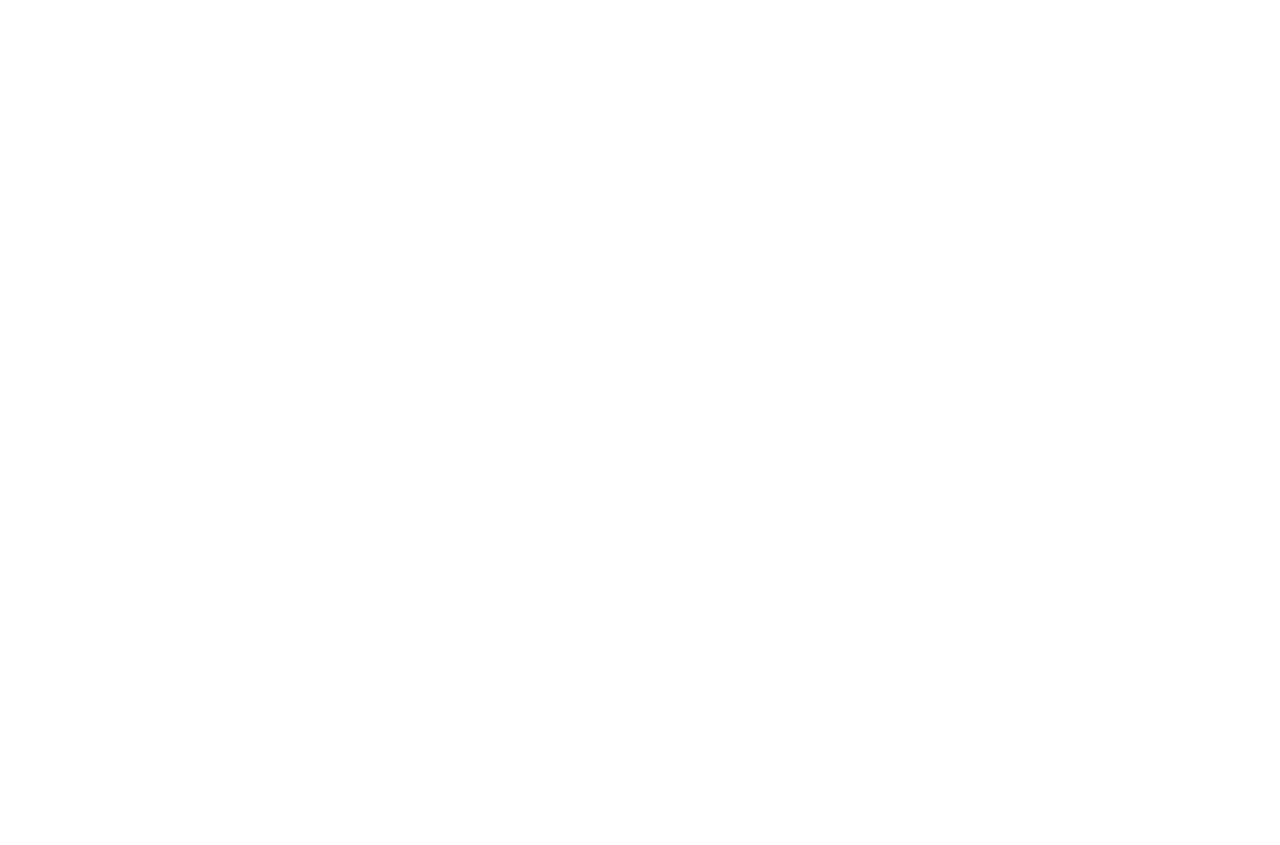
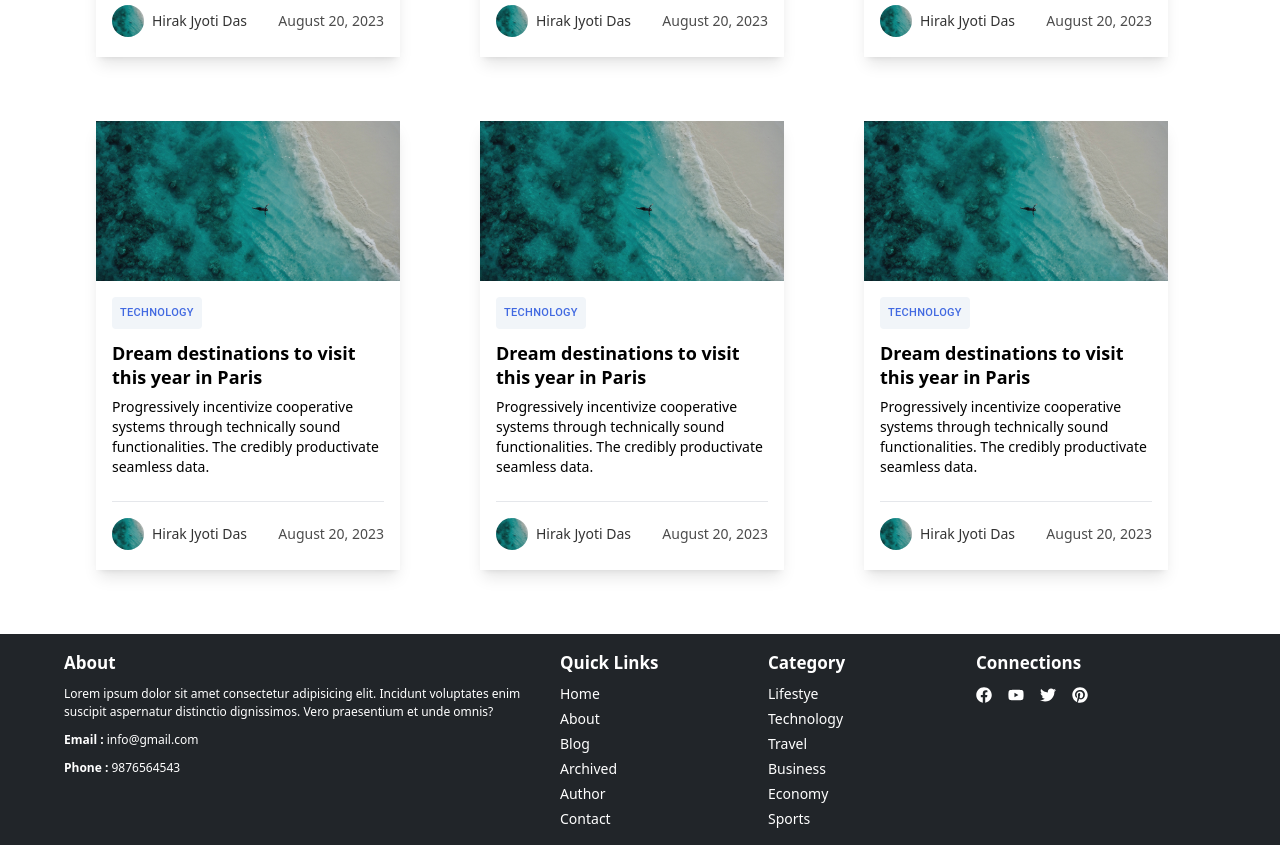
Before and after one commit to Hirak7024/Blog_Website, a React (Create React App) app in the folder client/: page /homepage in a window 1280 px wide. Shown: the part 1140-1985 px from the top of the page. Before the commit the page ends 800 px from the top, so only its background shows below. Built offline with nearby package versions, Linux system fonts and the light colour scheme.

Commit message:
first commit

```diff
--- a/client/package.json
+++ b/client/package.json
@@ -5,12 +5,14 @@
   "dependencies": {
     "@emotion/react": "^11.11.4",
     "@emotion/styled": "^11.11.5",
+    "@mui/icons-material": "^5.15.21",
     "@mui/material": "^5.15.21",
     "@testing-library/jest-dom": "^5.17.0",
     "@testing-library/react": "^13.4.0",
     "@testing-library/user-event": "^13.5.0",
     "react": "^18.3.1",
     "react-dom": "^18.3.1",
+    "react-icons": "^5.2.1",
     "react-router-dom": "^6.24.0",
     "react-scripts": "5.0.1",
     "web-vitals": "^2.1.4"
--- /dev/null
+++ b/client/src/Components/Card.jsx
@@ -0,0 +1,26 @@
+import { Grid, Button, Avatar } from '@mui/material'
+import React from 'react'
+import demoImage from "../Assets/Image1.jpg";
+
+export default function Card() {
+    return (
+        <div className='w-[19rem] flex flex-col gap-y-2 shadow-lg'>
+            <div className='w-full h-[10rem]'>
+                <img className='w-full h-full object-cover object-top' src={demoImage} alt="" />
+            </div>
+            <div className='px-4 flex flex-col gap-2 pt-2'>
+            <Button variant='text' sx={{ color: "royalblue", alignSelf: "flex-start", fontSize: "11px", backgroundColor: "rgb(241 245 249)" }}>Technology</Button>
+            <h1 className='text-lg font-semibold leading-6 pt-1'>Dream destinations to visit this year in Paris</h1>
+            <p className='text-sm font-light mb-4'>Progressively incentivize cooperative systems through technically sound functionalities. The credibly productivate seamless data.</p>
+            <hr />
+            <div className='w-full flex items-center justify-between pt-2 pb-5'>
+                <div className='flex items-center gap-x-2'>
+                    <Avatar sx={{ width: "2rem", height: "2rem" }}><img className='h-full w-full object-cover' src={demoImage} alt="" /></Avatar>
+                    <p className='text-sm opacity-80'>Hirak Jyoti Das</p>
+                </div>
+                <p className='text-sm opacity-70'>August 20, 2023</p>
+            </div>
+            </div>
+        </div>
+    )
+}
--- /dev/null
+++ b/client/src/Components/Footer.jsx
@@ -0,0 +1,42 @@
+import { Grid } from '@mui/material'
+import { FaFacebook } from "react-icons/fa";
+import { FaYoutube } from "react-icons/fa";
+import { FaTwitter } from "react-icons/fa";
+import { FaPinterest } from "react-icons/fa";
+import React from 'react'
+
+export default function Footer() {
+    const quickLinks =["Home","About", "Blog","Archived", "Author", "Contact"];
+    const category = ["Lifestye", "Technology", "Travel","Business", "Economy", "Sports"];
+    const connections = [<FaFacebook/>,<FaYoutube/>,<FaTwitter/>,<FaPinterest/>]
+    return (
+        <div>
+            <Grid container sx={{width:"100vw",display:"flex", gap:"1rem", backgroundColor:"rgb(33,37,41)", color:"white", padding:"1rem 4rem" }}>
+                <Grid item md={5} xs={12} lg={5} sx={{ display:"flex",flexDirection:"column", gap:"10px", paddingRight:"1rem"}}>
+                    <h1 className='text-[17px] font-semibold'>About</h1>
+                    <p className='text-[12px] font-light'>Lorem ipsum dolor sit amet consectetur adipisicing elit. Incidunt voluptates enim suscipit aspernatur distinctio dignissimos. Vero praesentium et unde omnis?</p>
+                    <p className='text-[12px]'><strong>Email : </strong>info@gmail.com</p>
+                    <p className='text-[12px]'><strong>Phone : </strong>9876564543</p>
+                </Grid>
+                <Grid item md={2} xs={12} lg={2}>
+                    <h1 className='text-[17px] font-semibold'>Quick Links</h1>
+                    <ul className='flex flex-col gap-1 mt-2'>
+                        {quickLinks.map((item, index)=><li className='text-[14px] font-light' key={index}>{item}</li>)}
+                    </ul>
+                </Grid>
+                <Grid item md={2} xs={12} lg={2} >
+                    <h1 className='text-[17px] font-semibold'>Category</h1>
+                    <ul className='flex flex-col gap-1 mt-2'>
+                        {category.map((item, index)=><li className='text-[14px] font-light' key={index}>{item}</li>)}
+                    </ul>
+                </Grid>
+                <Grid item md={2} xs={12} lg={2}>
+                    <h1 className='text-[17px] font-semibold'>Connections</h1>
+                    <ul className='flex gap-4 mt-3'>
+                        {connections.map((item, index)=><li className='w-[1rem] h-[1rem]' key={index}>{item}</li>)}
+                    </ul>
+                </Grid>
+            </Grid>
+        </div>
+    )
+}
--- a/client/src/Components/Navbar.jsx
+++ b/client/src/Components/Navbar.jsx
@@ -64,6 +64,7 @@ export default function Navbar() {
                   }}
                 >
                   <MenuItem>Profile</MenuItem>
+                  <MenuItem>Write</MenuItem>
                   <MenuItem>My Blogs</MenuItem>
                   <MenuItem
                   // onClick={handleLogout}
--- a/client/src/Pages/HomePage.jsx
+++ b/client/src/Pages/HomePage.jsx
@@ -1,14 +1,23 @@
-import { Grid } from '@mui/material'
+import { Box, Grid } from '@mui/material'
 import React from 'react'
 import landscapeImg from "../Assets/Image.jpg"
+import Card from '../Components/Card'
 
 export default function HomePage() {
-  return (
-    <Grid container>
-        <Grid item xs={12}>
-            <img src={landscapeImg} alt="" />
+    return (
+        <Grid container>
+            <Box item xs={12} sx={{ backgroundImage: `url(${landscapeImg})`, backgroundRepeat: "no-repeat", backgroundSize: "cover", height: "80vh", width: "100vw", display: "flex", flexDirection: "column", justifyContent: "center", alignItems: "center", color: "white", gap: "0.8rem" }}>
+                <p className='text-[35px] font-semibold text-center leading-9'>Richird Norton photorealistic <br /> rendering as real photos</p>
+                <p className='text-[12px] font-light text-center mt-[0.5rem]'>Progressively incentivize cooperative systems through technically sound <br /> functionalities. The credibly productivate seamless data.</p>
+                <p className='text-[12px] font-semibold text-center'>By Jennifer Lawrence</p>
+            </Box>
+            <Box sx={{padding:"2rem 0", display:"flex", flexDirection:"column"}}>
+                <h1 className='text-[30px] font-semibold opacity-75 ml-[3.8rem]'>Popular Blogs</h1>
+                <Grid sx={{ width: "100vw", padding: "2rem 4rem", display: "grid", gridTemplateColumns: "repeat(3, 20rem)", justifyContent: "center", columnGap:"4rem", rowGap:"4rem" }} >
+                    {[1, 1, 1, 1, 1, 1].map((item) => <Card />)}
+                </Grid>
+            </Box>
+
         </Grid>
-
-    </Grid>
-  )
+    )
 }
--- a/client/src/Routers/ReaderRoutes.jsx
+++ b/client/src/Routers/ReaderRoutes.jsx
@@ -2,6 +2,7 @@ import React from 'react'
 import { Routes, Route } from 'react-router-dom'
 import HomePage from '../Pages/HomePage'
 import Navbar from '../Components/Navbar'
+import Footer from '../Components/Footer'
 
 export default function ReaderRoutes() {
   return (
@@ -12,6 +13,9 @@ export default function ReaderRoutes() {
       <Routes>
         <Route path='/homepage' element={<HomePage />} />
       </Routes>
+      <div>
+        <Footer />
+      </div>
     </div>
   )
 }
```
Also changed, not shown: 1 other file (tests, documents, lock files or other folders).
